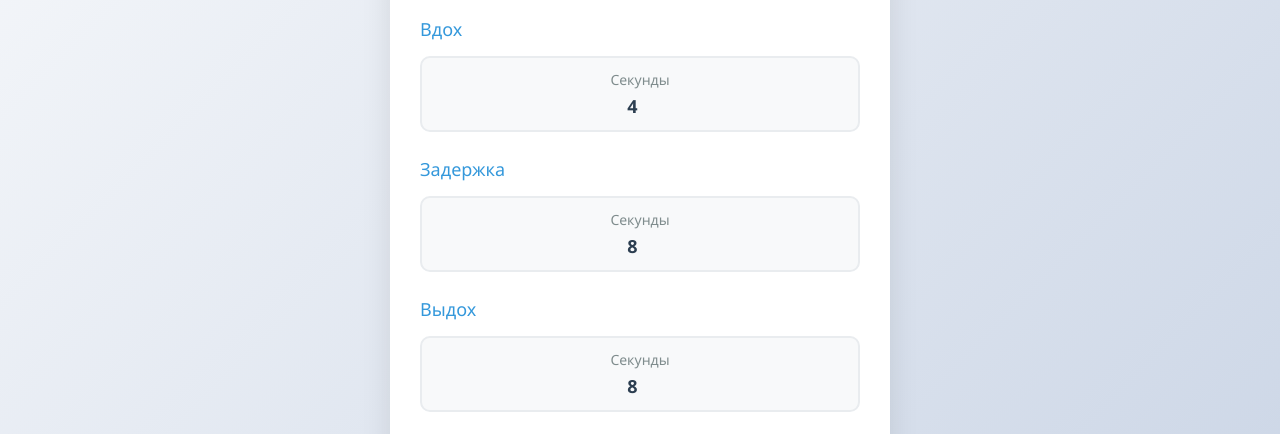
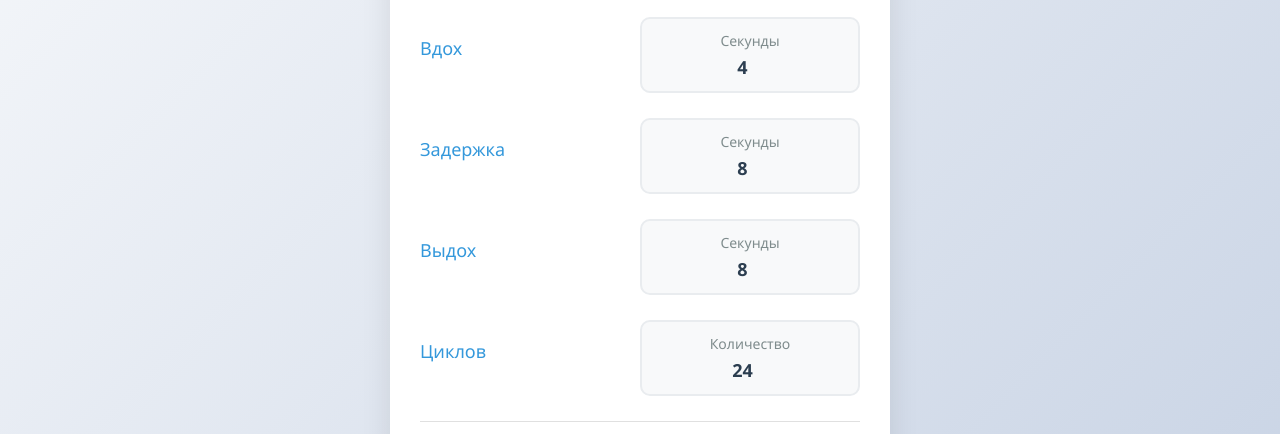
Before and after one commit to vanyukov/kv.nadi-shodhana, a plain HTML site: page index.html in a window 1280 px wide. Shown: the part 163-597 px from the top of the page. Drawn offline with Linux system fonts and the light colour scheme.

Commit message:
index. layout update

```diff
--- a/index.html
+++ b/index.html
@@ -101,6 +101,9 @@
         }
 
         .section {
+            display: flex;
+            align-items: center;
+            justify-content: space-between;
             margin-bottom: 25px;
         }
 
@@ -115,6 +118,7 @@
             display: flex;
             flex-wrap: wrap;
             gap: 10px;
+            width: 50%;
         }
 
         .duration-input {
```
